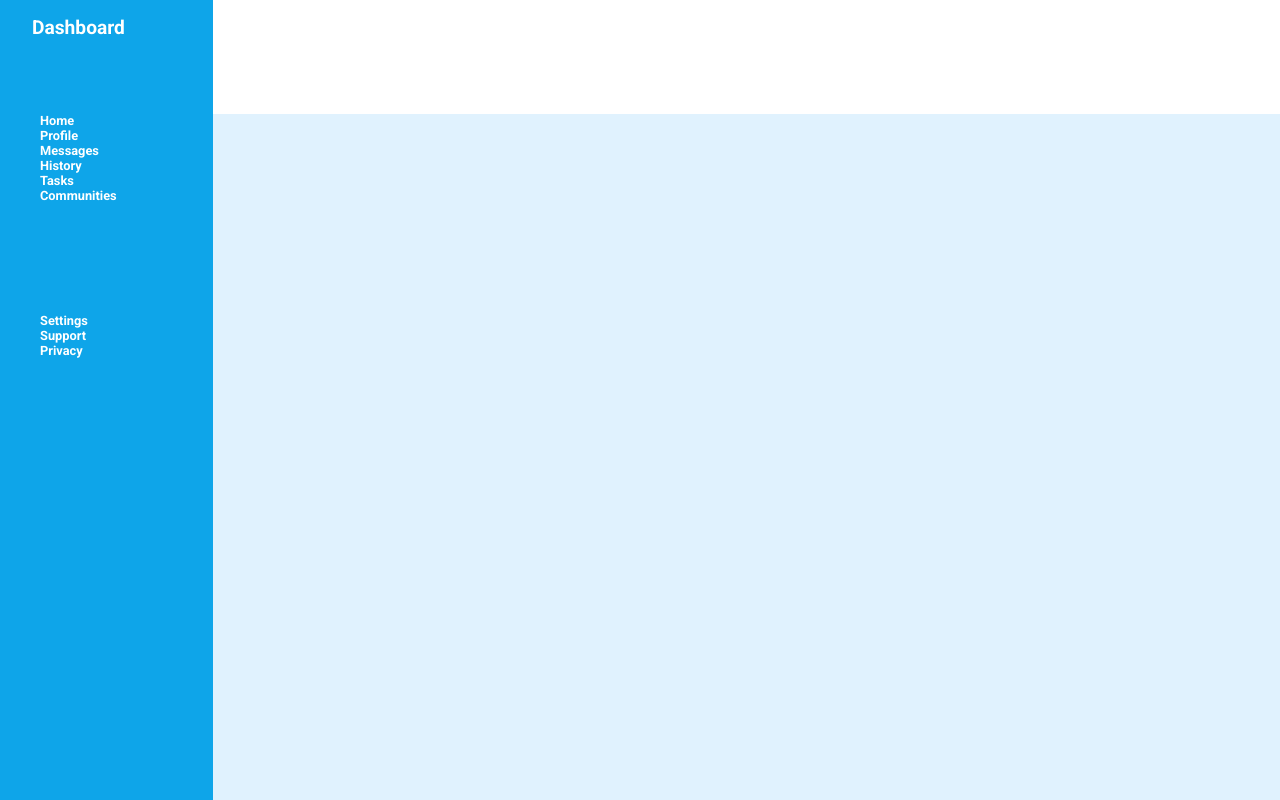
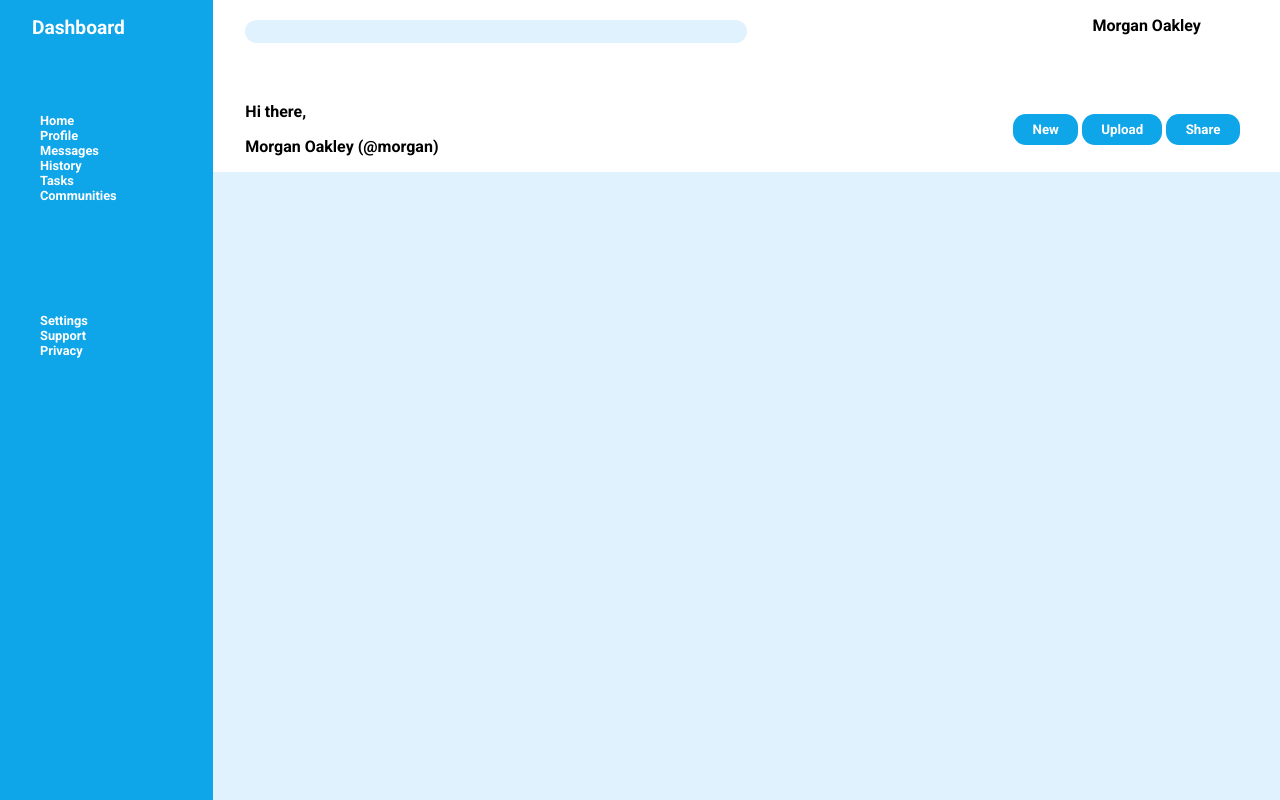
Before and after one commit to MarkFerianec/odin-admin-dashboard, a plain HTML site: page index.html in a window 1280 px wide. Drawn offline with Linux system fonts and the light colour scheme.

Commit message:
Modify index and style
Added more header html and styling for mostly header html.

```diff
--- a/index.html
+++ b/index.html
@@ -45,6 +45,25 @@
 
         <div class="header">
 
+            <form>
+                <input type="search" id="search" name="search" />
+            </form>
+
+            <div class="user">
+                <p>Morgan Oakley</p>
+            </div>
+
+            <div class="greeting">
+                <p class="greeting-small-text">Hi there,</p>
+                <p class="greeting-large-text">Morgan Oakley (@morgan)</p>
+            </div>
+
+            <div class="buttons">
+                <button>New</button>
+                <button>Upload</button>
+                <button>Share</button>
+            </div>
+
         </div>
 
         <div class="main-content">
--- a/style.css
+++ b/style.css
@@ -1,4 +1,5 @@
-body, html {
+body,
+html {
     height: 100%;
     margin: 0;
 }
@@ -20,9 +21,9 @@ body, html {
 }
 
 .branding {
-    padding-left: 2.5vw;
-    padding-top: 2vh;
-
+    margin-left: 2.5vw;
+    margin-top: 2vh;
+    /* ^ was padding before */
     font-size: 1.5vw;
 }
 
@@ -42,7 +43,9 @@ ul {
     list-style-type: none;
 }
 
-.branding, .upper-navigation, .lower-navigation {
+.branding,
+.upper-navigation,
+.lower-navigation {
     font-family: 'Roboto', sans-serif;
     color: white;
 }
@@ -50,6 +53,53 @@ ul {
 .header {
     grid-column: 2 / 3;
     background-color: #ffffff;
+
+    display: grid;
+    grid-template-columns: repeat(4, 1fr);
+    grid-template-rows: 1fr 1fr;
+}
+
+form {
+    grid-column: 1 / 3;
+    margin-left: 2.5vw;
+    margin-top: 2.5vh;
+}
+
+#search {
+    width: 100%;
+    border-radius: 1vw;
+    padding: .5vh;
+    background-color: #e0f2fe;
+    border-style: none;
+}
+
+.user {
+    grid-column: 4 / 5;
+
+    justify-self: center;
+}
+
+.greeting {
+    margin-left: 2.5vw;
+}
+
+.buttons {
+    grid-column: 4 / 5;
+
+    /* justify-self: center; */
+    align-self: center;
+}
+
+button {
+    background-color: #0ea5e9;
+    color: white;
+    border-radius: 1vw;
+    border-style: none;
+    padding-top: 1vh;
+    padding-bottom: 1vh;
+    padding-left: 1.5vw;
+    padding-right: 1.5vw;
+    font-family: 'Roboto', sans-serif;
 }
 
 .main-content {
@@ -57,3 +107,7 @@ ul {
     grid-row: 2 / 3;
     background-color: #e0f2fe;
 }
+
+p {
+    font-family: 'Roboto', sans-serif;
+}
```
